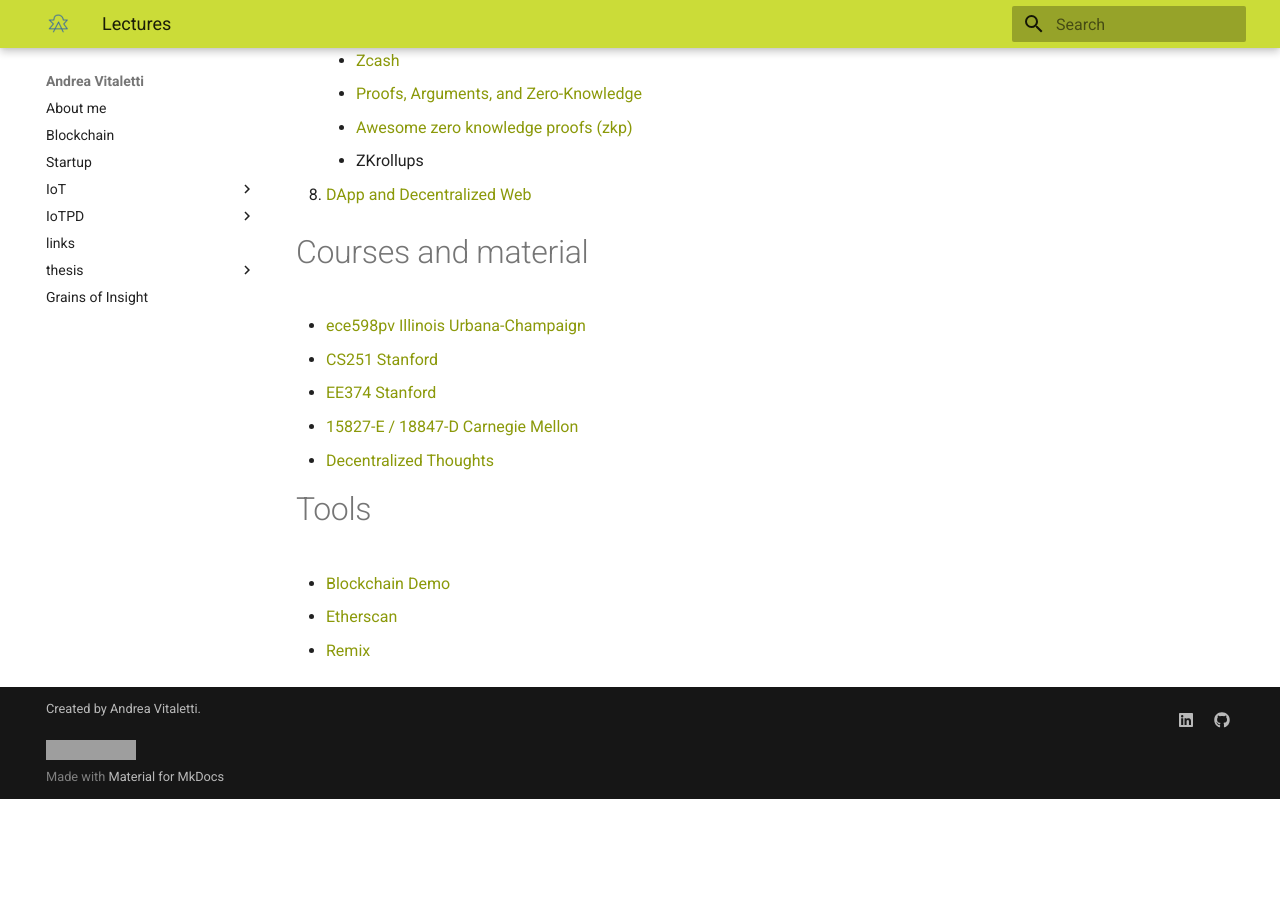
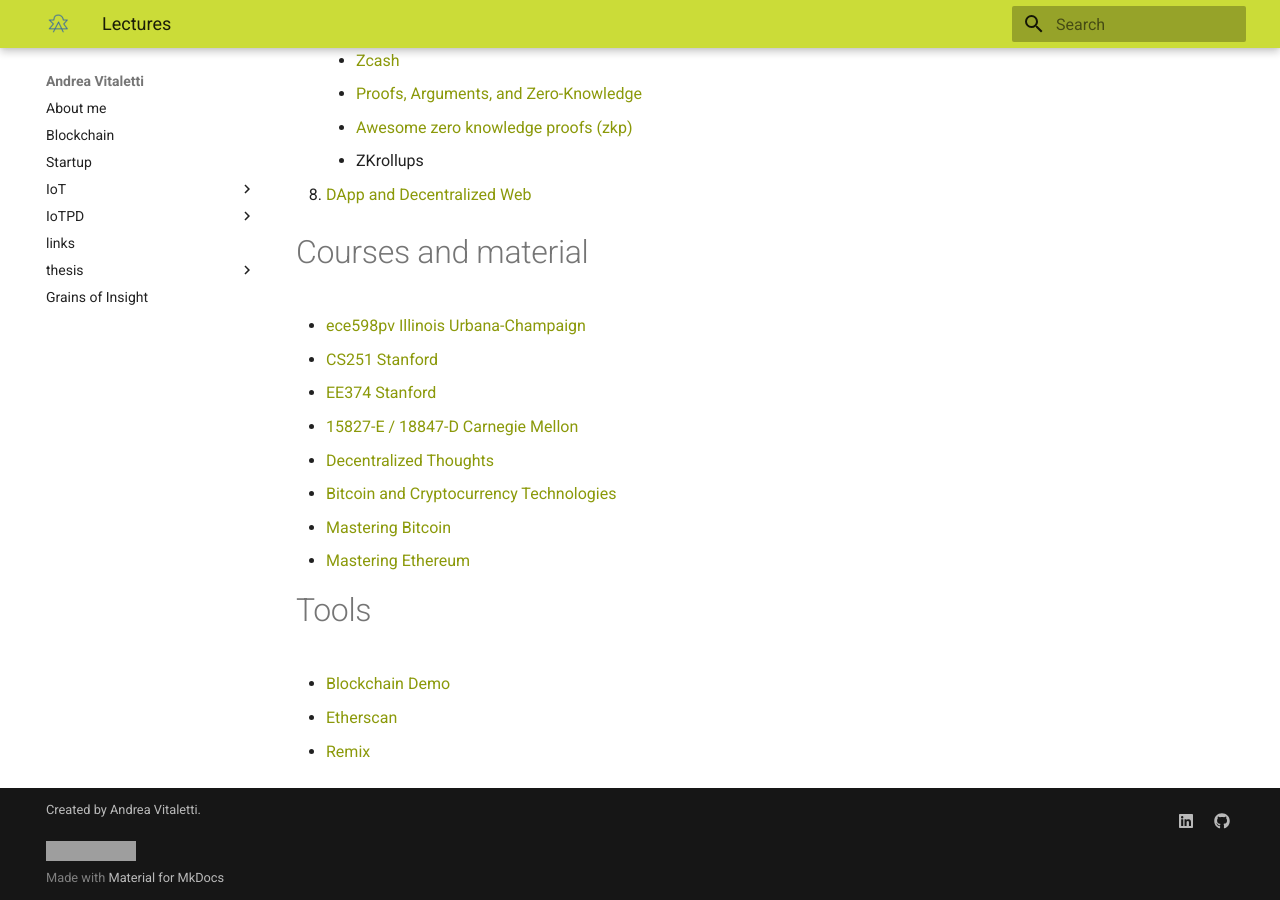
Before and after one commit to andreavitaletti/andreavitaletti.github.io, an MkDocs documentation site: the page built from docs/BC/index.md, in a window 1280 px wide and 900 px high, scrolled down 1431 px. Built offline with MkDocs 1.6.1 and Material for MkDocs 9.7.7, drawn with Linux system fonts in a browser that asks for light colours; before the commit the page ends 2230 px from its top, so only the background shows below that; grey boxes are pictures that could not be loaded.

Commit message:
Update index.md

```diff
--- a/docs/BC/index.md
+++ b/docs/BC/index.md
@@ -79,6 +79,9 @@
 * [EE374 Stanford](https://ee374.stanford.edu/)
 * [15827-E / 18847-D Carnegie Mellon](http://www.cs.cmu.edu/~runting/blockchain/blockchain-course.html)
 * [Decentralized Thoughts](https://decentralizedthoughts.github.io/)
+* [Bitcoin and Cryptocurrency Technologies](https://d28rh4a8wq0iu5.cloudfront.net/bitcointech/readings/princeton_bitcoin_book.pdf)
+* [Mastering Bitcoin](https://github.com/bitcoinbook/bitcoinbook)
+* [Mastering Ethereum](https://github.com/ethereumbook/ethereumbook)
 
 # Tools
 
```
